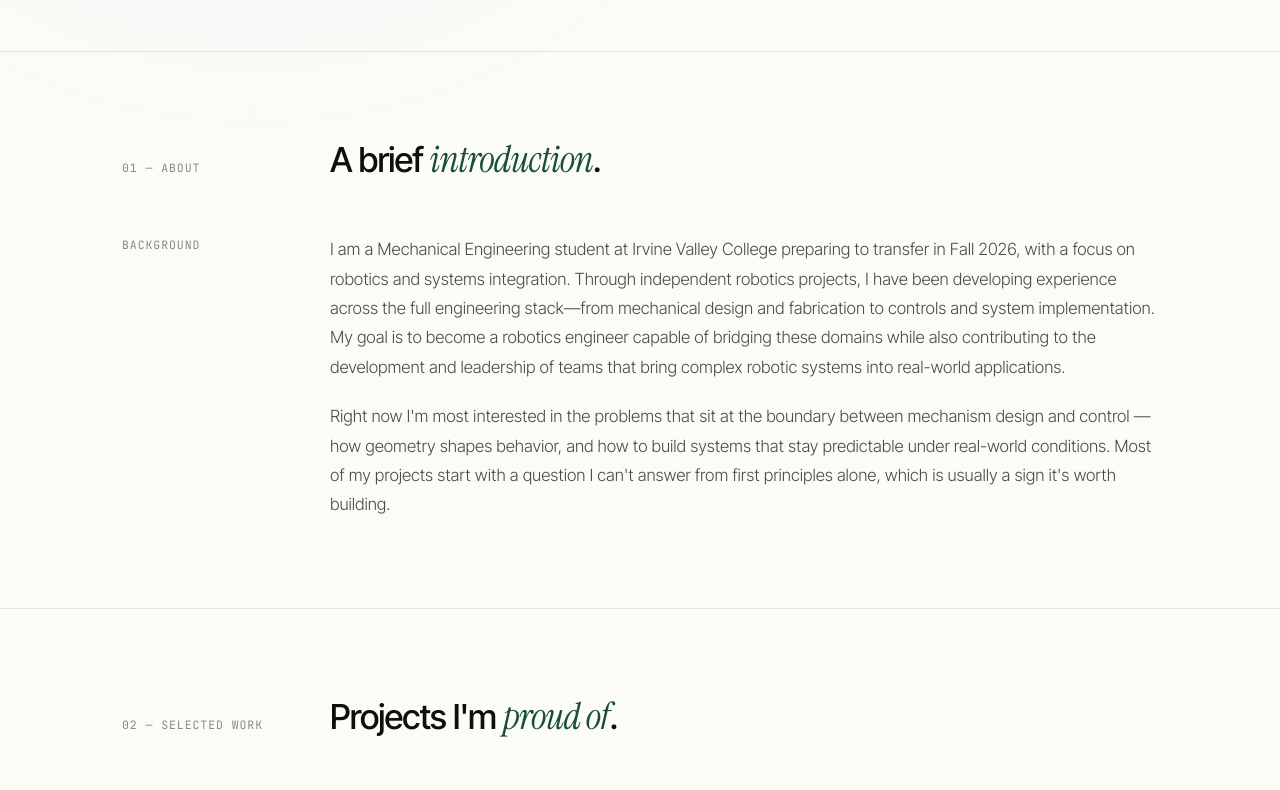
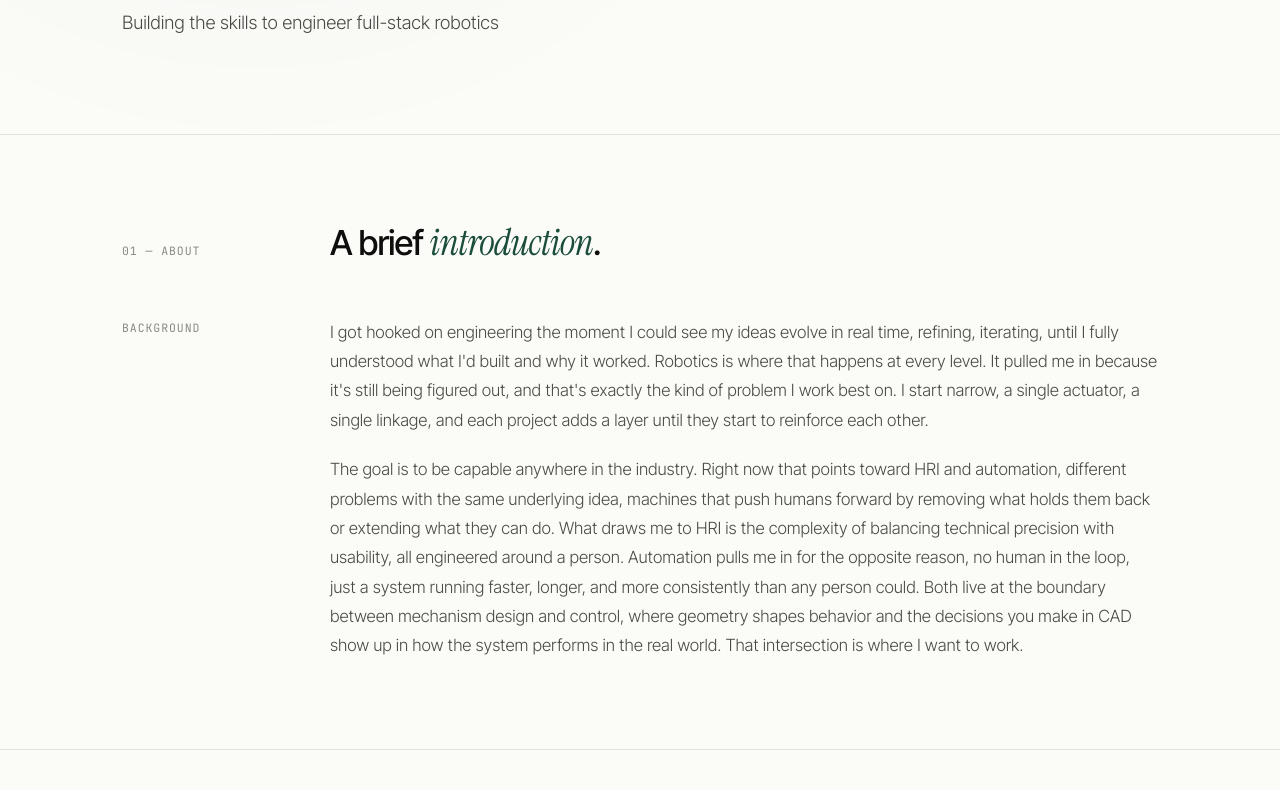
Before and after one commit to rizgosla/portfolio, a plain HTML site: page index.html in a window 1280 px wide. Shown: the part 605-1395 px from the top of the page. Drawn offline with Linux system fonts and the light colour scheme.

Commit message:
revised homepage content (hero text and about me)

```diff
--- a/index.html
+++ b/index.html
@@ -28,8 +28,8 @@
 <div class="container" id="top">
   <header class="hero">
     <div class="eyebrow reveal d1"><span class="mono">Engineering / Robotics</span></div>
-    <h1 class="reveal d2">Designing machines that <span class="serif">think</span> and move.</h1>
-    <p class="lede reveal d3">Builder focused on robotics, automation, and robust design.</p>
+    <h1 class="reveal d2">Designing toward machines that <span class="serif">extend</span> human capability.</h1>
+    <p class="lede reveal d3">Building the skills to engineer full-stack robotics</p>
   </header>
 </div>
 
@@ -42,12 +42,21 @@
     <div class="about-body">
       <span class="mono">Background</span>
       <div>
-        <p>I am a Mechanical Engineering student at Irvine Valley College preparing to transfer in Fall 2026,
-          with a focus on robotics and systems integration. Through independent robotics projects, I have been
-          developing experience across the full engineering stack—from mechanical design and fabrication to controls
-          and system implementation. My goal is to become a robotics engineer capable of bridging these domains while also
-          contributing to the development and leadership of teams that bring complex robotic systems into real-world applications.</p>
-        <p>Right now I'm most interested in the problems that sit at the boundary between mechanism design and control — how geometry shapes behavior, and how to build systems that stay predictable under real-world conditions. Most of my projects start with a question I can't answer from first principles alone, which is usually a sign it's worth building.</p>
+        <p>I got hooked on engineering the moment I could see my ideas evolve in real time,
+          refining, iterating, until I fully understood what I'd built and why it worked.
+          Robotics is where that happens at every level. It pulled me in because it's still
+          being figured out, and that's exactly the kind of problem I work best on. I start
+          narrow, a single actuator, a single linkage, and each project adds a layer until
+          they start to reinforce each other.</p>
+        <p>The goal is to be capable anywhere in the industry. Right now that points toward
+           HRI and automation, different problems with the same underlying idea, machines
+           that push humans forward by removing what holds them back or extending what
+           they can do. What draws me to HRI is the complexity of balancing technical
+           precision with usability, all engineered around a person. Automation pulls me in
+           for the opposite reason, no human in the loop, just a system running faster, longer,
+           and more consistently than any person could. Both live at the boundary between mechanism
+           design and control, where geometry shapes behavior and the decisions you make in CAD show
+            up in how the system performs in the real world. That intersection is where I want to work.</p>
       </div>
     </div>
   </div>
```
